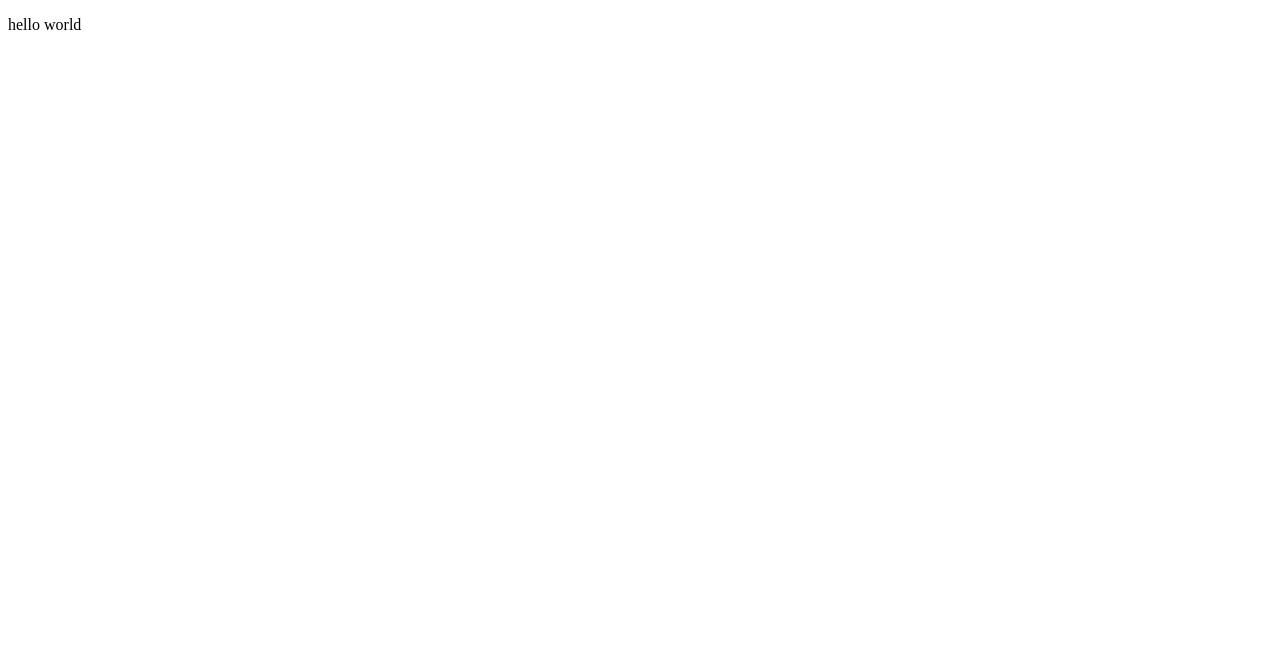
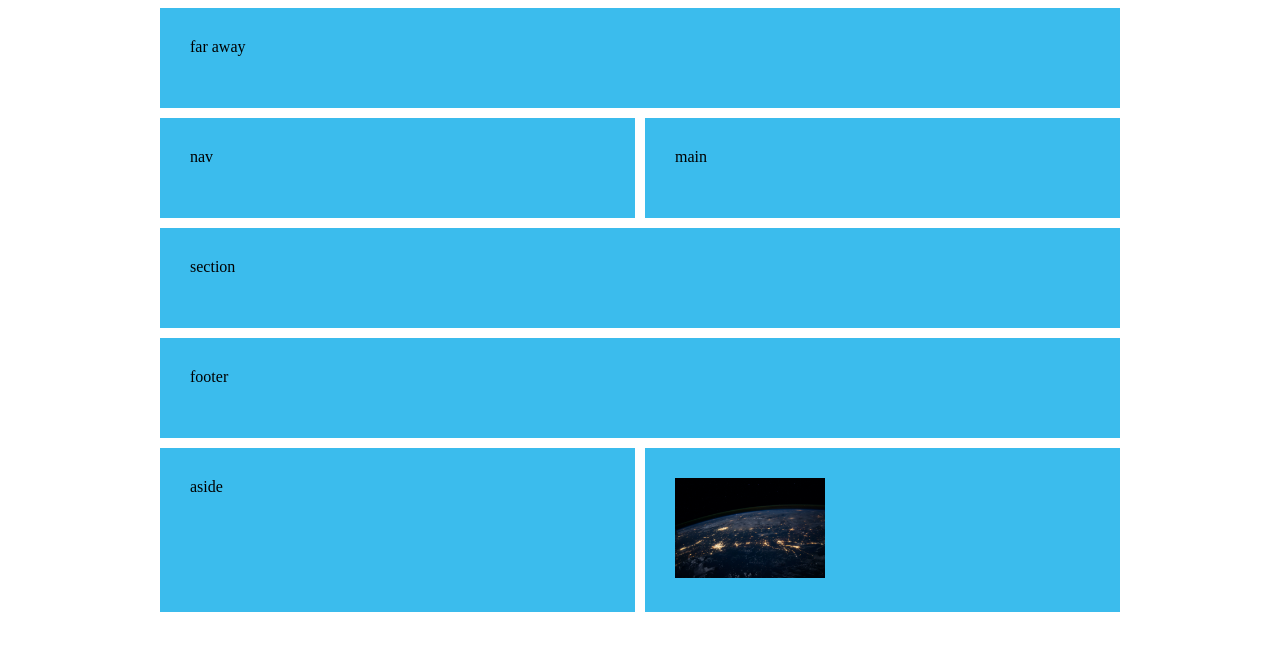
Before and after one commit to vincent-samuelsson/vincent-grid-area, a plain HTML site: page index.html in a window 1280 px wide. Drawn offline with Linux system fonts and the light colour scheme.

Commit message:
second commit

```diff
--- /dev/null
+++ b/area-layout.css
@@ -0,0 +1,14 @@
+.content {
+  display: grid;
+  grid-template-columns: repeat(4, 1fr);
+  grid-auto-rows: minmax(100px, auto);
+  max-width: 960px;
+  margin: 0 auto;
+  grid-gap: 10px;
+  grid-template-areas:
+    "header header header header"
+    "nav nav main main"
+    "section section section section"
+    "footer footer footer footer"
+    "aside aside hero hero";
+}
--- /dev/null
+++ b/global.css
@@ -0,0 +1,38 @@
+.body {
+  color: #fff;
+  font-family: monospace;
+  text-align: center;
+}
+
+.content > * {
+  background-color: #3bbced;
+  padding: 30px;
+}
+
+header {
+  grid-area: header;
+}
+
+main {
+  grid-area: main;
+}
+
+.hero {
+  grid-area: hero;
+}
+
+aside {
+  grid-area: aside;
+}
+
+nav {
+  grid-area: nav;
+}
+
+section {
+  grid-area: section;
+}
+
+footer {
+  grid-area: footer;
+}
--- a/index.html
+++ b/index.html
@@ -1,11 +1,25 @@
 <!DOCTYPE html>
 <html lang="en">
   <head>
+    <link rel="stylesheet" href="header..css" />
+    <link rel="stylesheet" href="area-layout.css" />
+    <link rel="stylesheet" href="global.css" />
+    <link rel="stylesheet" href="main-style.css" />
     <meta charset="UTF-8" />
     <meta name="viewport" content="width=device-width, initial-scale=1.0" />
     <title>Vincent Grid Area</title>
   </head>
   <body>
-    <p>hello world</p>
+    <div class="content">
+      <header>far away</header>
+      <main>main</main>
+      <section class="hero">
+        <img class="img-hero" src="assets/nasa.jpg" alt="" />
+      </section>
+      <section>section</section>
+      <aside>aside</aside>
+      <nav>nav</nav>
+      <footer>footer</footer>
+    </div>
   </body>
 </html>
--- /dev/null
+++ b/main-style.css
@@ -0,0 +1,4 @@
+.img-hero {
+  width: 150px;
+  height: 100px;
+}
```
Also changed, not shown: assets/alien.svg (added), assets/astronaut.svg (added), assets/constellation.svg (added), assets/gun.svg (added), assets/nasa.jpg (added), assets/planet.svg (added), assets/ship.svg (added), assets/space.svg (added), assets/station.svg (added), assets/telescope.svg (added), header..css (added), 1 other file.
